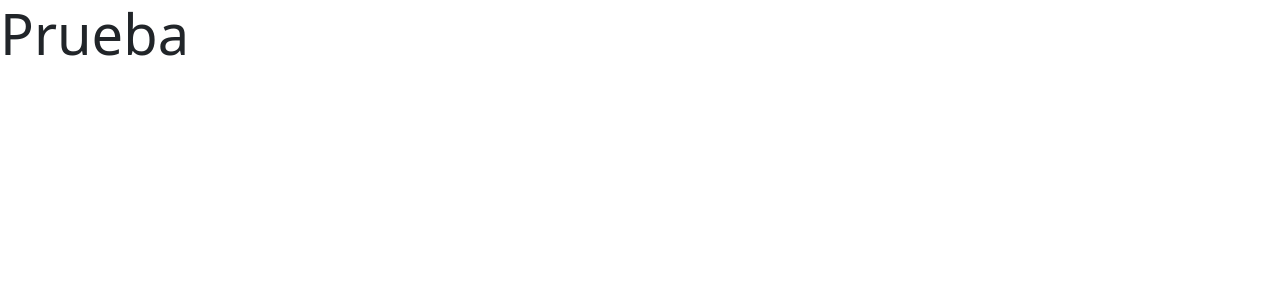
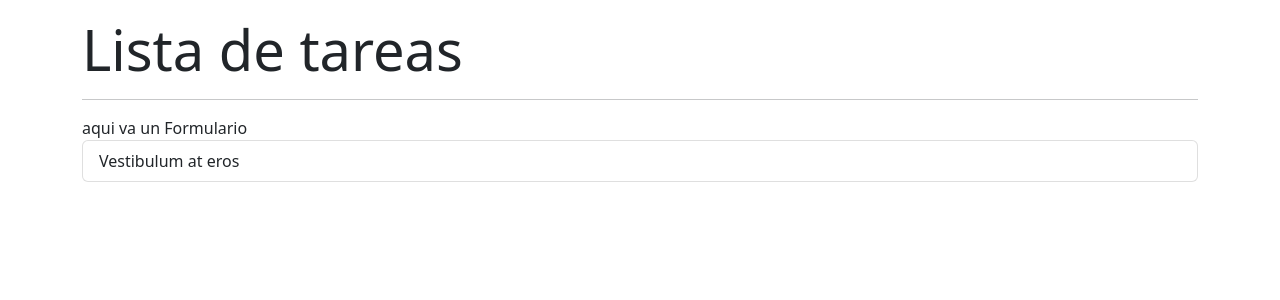
Before and after one commit to JennAlvarez/Lista-Tareas, a React (Create React App) app: page / in a window 1280 px wide. Shown: the top 300 px of the page. Built offline with nearby package versions, Linux system fonts and the light colour scheme.

Commit message:
se agrega bootstrap

```diff
--- a/src/App.jsx
+++ b/src/App.jsx
@@ -1,10 +1,14 @@
 import "bootstrap/dist/css/bootstrap.min.css";
+import { Container } from "react-bootstrap";
+import Formulario from "./components/Formulario";
 
 function App() {
   return (
-    <div className="App">
-      <h1 className="display-4">Prueba</h1>
-    </div>
+    <Container className='my-3'>
+      <h1 className="display-4">Lista de tareas</h1>
+      <hr/>
+      <Formulario></Formulario>
+    </Container>
   );
 }
 
--- /dev/null
+++ b/src/components/Formulario.jsx
@@ -0,0 +1,12 @@
+import ListaTareas from "./ListaTareas";
+
+const Formulario = () => {
+    return (
+        <div>
+            aqui va un Formulario
+            <ListaTareas></ListaTareas>
+        </div>
+    );
+};
+
+export default Formulario;
--- /dev/null
+++ b/src/components/ItemTarea.jsx
@@ -0,0 +1,9 @@
+import { ListGroup } from "react-bootstrap";
+
+const ItemTarea = () => {
+    return (
+        <ListGroup.Item>Vestibulum at eros</ListGroup.Item>
+    );
+};
+
+export default ItemTarea;
--- /dev/null
+++ b/src/components/ListaTareas.jsx
@@ -0,0 +1,12 @@
+import ItemTarea from "./ItemTarea";
+import ListGroup from "react-bootstrap/ListGroup";
+
+const ListaTareas = () => {
+  return (
+    <ListGroup>
+      <ItemTarea></ItemTarea>
+    </ListGroup>
+  );
+};
+
+export default ListaTareas;
```
